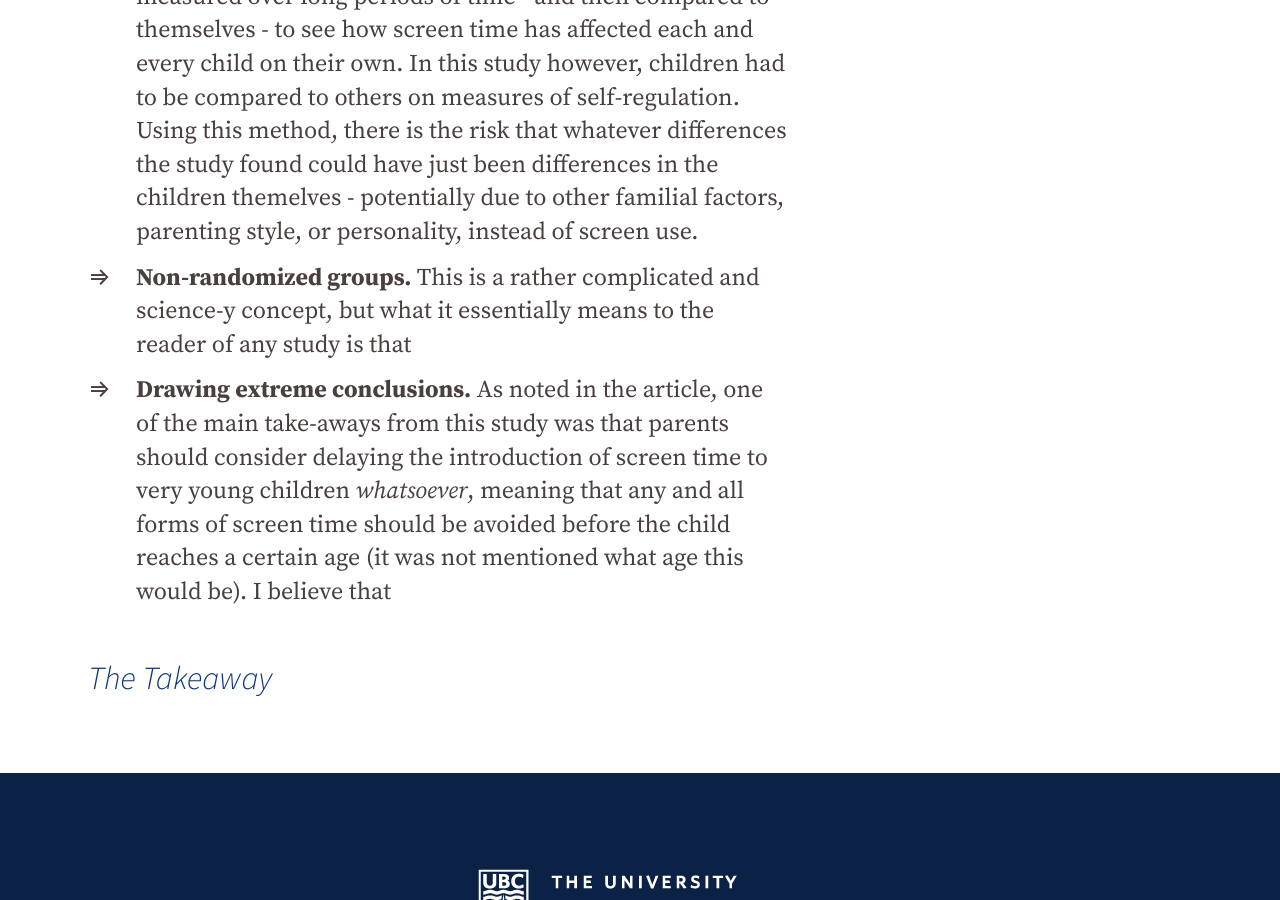
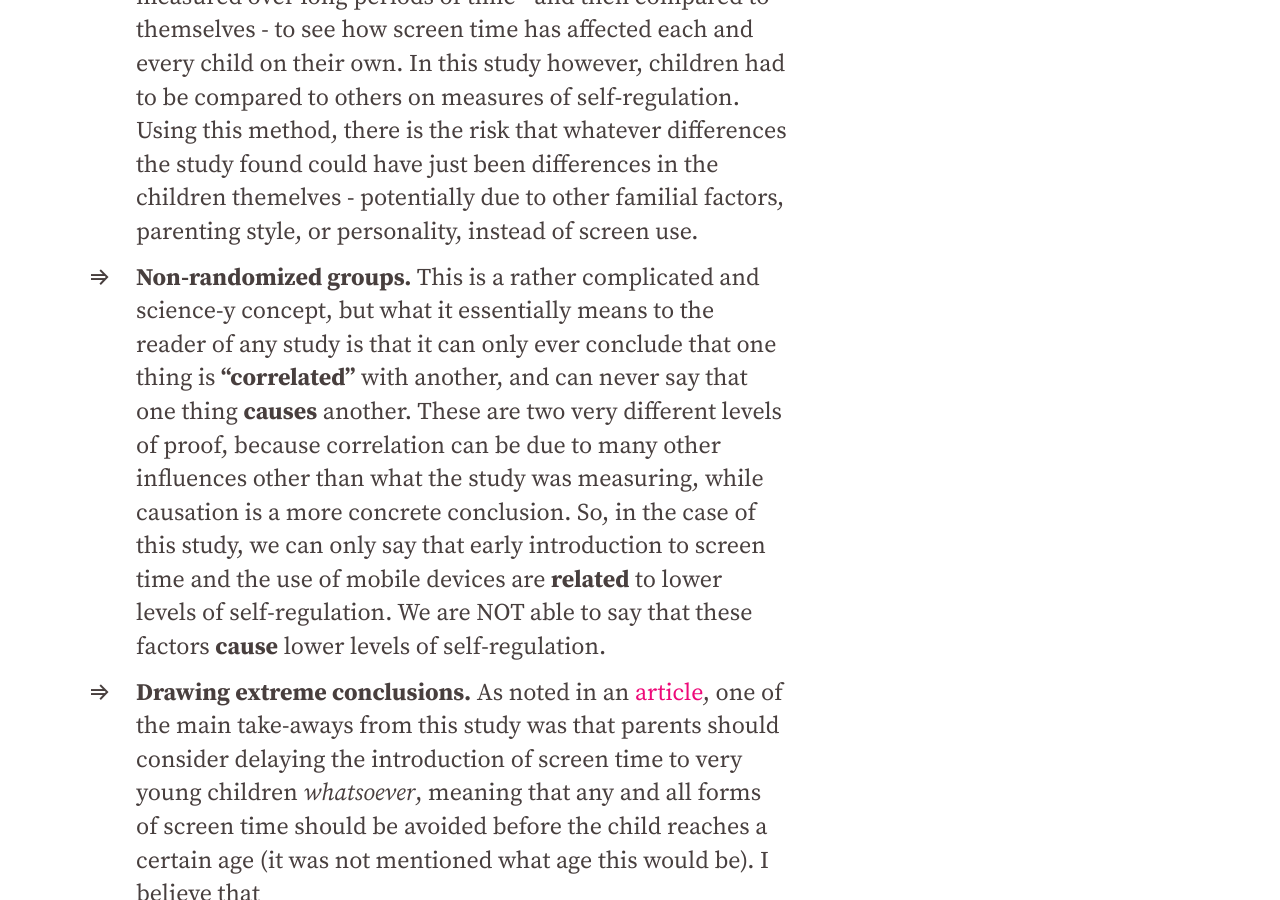
Before and after one commit to famliy-screen-time/familyscreentime.ca, a Jekyll site: the page built from _posts/2020-05-15-evaluating-the-research-child-use-of-mobile-devices-self-regulation.md, in a window 1280 px wide and 900 px high, scrolled down 3191 px. Built offline with Jekyll 4.4.1, drawn with Linux system fonts in a browser that asks for light colours; nearby versions of some CDN libraries.

Commit message:
Update Blog “2020-05-15-evaluating-the-research-child-use-of-mobile-devices-self-regulation”

```diff
--- a/_posts/2020-05-15-evaluating-the-research-child-use-of-mobile-devices-self-regulation.md
+++ b/_posts/2020-05-15-evaluating-the-research-child-use-of-mobile-devices-self-regulation.md
@@ -30,7 +30,7 @@ No study is perfect - they all have their limitations. As for this study, these
 
 * **Small sample size.** Data from only 56 children were analyzed. As I have mentioned in previous blog posts, it is very important when you are making assumptions about a large group of people that your results are based on a large sample of the group of interest. In this case, a sample size of under 60 is definitely cause for some skepticism regarding their findings. If you found in a study that 50 adults became irritable after drinking milk, would you apply this finding to the millions of other adults around the world?
 * **Cross-sectional research.** It is important to note that this study was done in a "cross-sectional" matter, meaning that information was collected from these children at only one point in time. This means that any child's change over time due to screen usage cannot be assessed in this study. Ideally, what we would want from a study would be for children to be measured over long periods of time - and then compared to themselves - to see how screen time has affected each and every child on their own. In this study however, children had to be compared to others on measures of self-regulation. Using this method, there is the risk that whatever differences the study found could have just been differences in the children themelves - potentially due to other familial factors, parenting style, or personality, instead of screen use.
-* **Non-randomized groups.** This is a rather complicated and science-y concept, but what it essentially means to the reader of any study is that
-* **Drawing extreme conclusions.** As noted in the article, one of the main take-aways from this study was that parents should consider delaying the introduction of screen time to very young children *whatsoever*, meaning that any and all forms of screen time should be avoided before the child reaches a certain age (it was not mentioned what age this would be). I believe that
+* **Non-randomized groups.** This is a rather complicated and science-y concept, but what it essentially means to the reader of any study is that it can only ever conclude that one thing is **"correlated"** with another, and can never say that one thing **causes** another. These are two very different levels of proof, because correlation can be due to many other influences other than what the study was measuring, while causation is a more concrete conclusion. So, in the case of this study, we can only say that early introduction to screen time and the use of mobile devices are **related** to lower levels of self-regulation. We are NOT able to say that these factors **cause** lower levels of self-regulation.
+* **Drawing extreme conclusions.** As noted in an [article](https://www.medicalnewstoday.com/articles/should-parents-limit-screen-time-for-young-children), one of the main take-aways from this study was that parents should consider delaying the introduction of screen time to very young children *whatsoever*, meaning that any and all forms of screen time should be avoided before the child reaches a certain age (it was not mentioned what age this would be). I believe that
 
 ### The Takeaway
```
